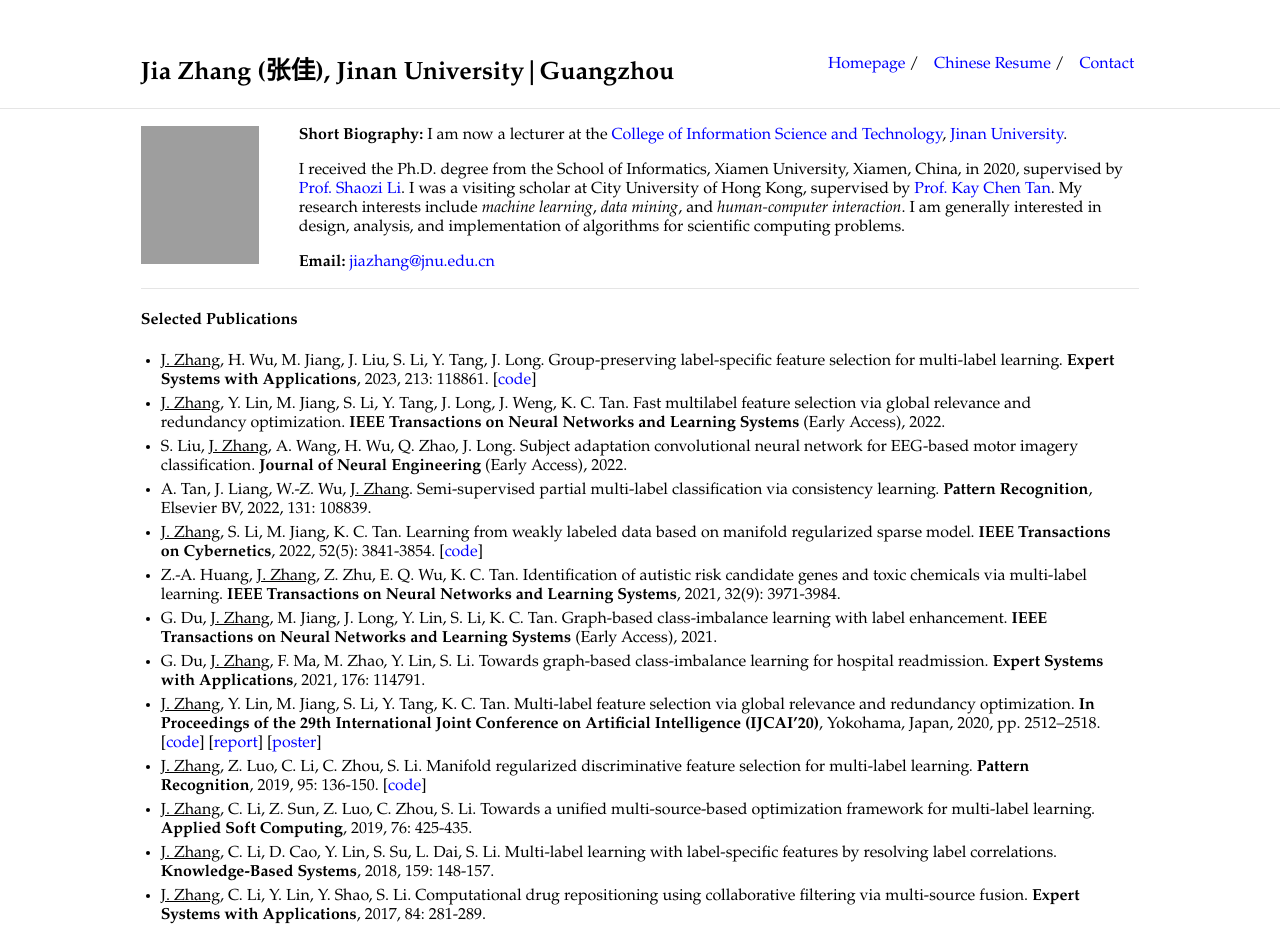
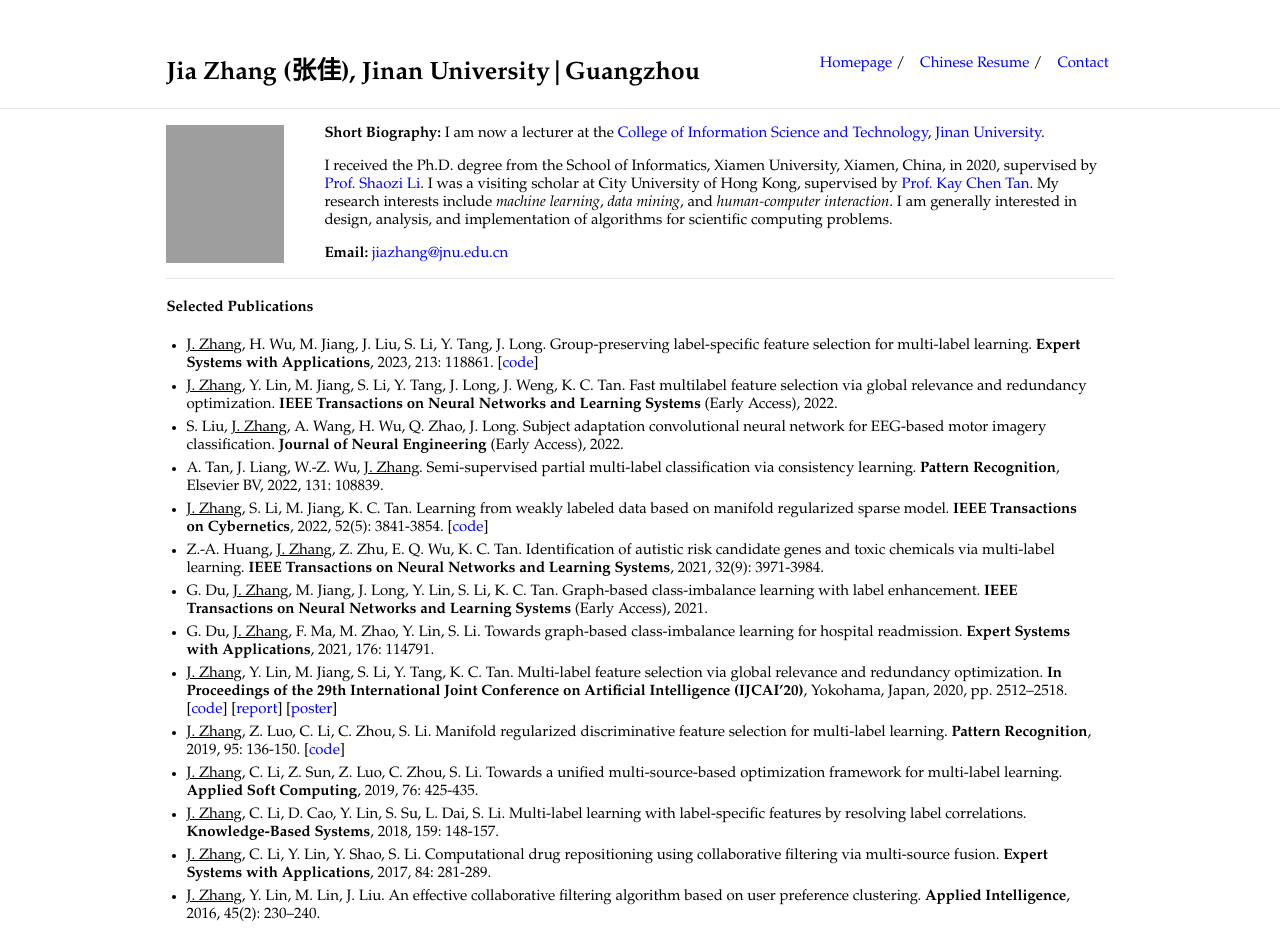
Before and after one commit to jiazhang-ml/jiazhang-ml.github.io, a Jekyll site: the page built from index.md, in a window 1280 px wide. Shown: the top 928 px of the page. Built offline with Jekyll 4.4.1, drawn with Linux system fonts in a browser that asks for light colours; grey boxes are pictures that could not be loaded.

Commit message:
Update _style.scss

```diff
--- a/_sass/_style.scss
+++ b/_sass/_style.scss
@@ -12,7 +12,7 @@ html {
 body {
     margin: 0;
     font-family: Palatino Linotype;
-    font-size: 16px;
+    font-size: 15px;
     height: 100%;
 }
 a {
@@ -68,7 +68,7 @@ hr {
 /* Divs */
 
 .container {
-    max-width: 78%;
+    max-width: 74%;
     margin: auto;
 
 }
```
